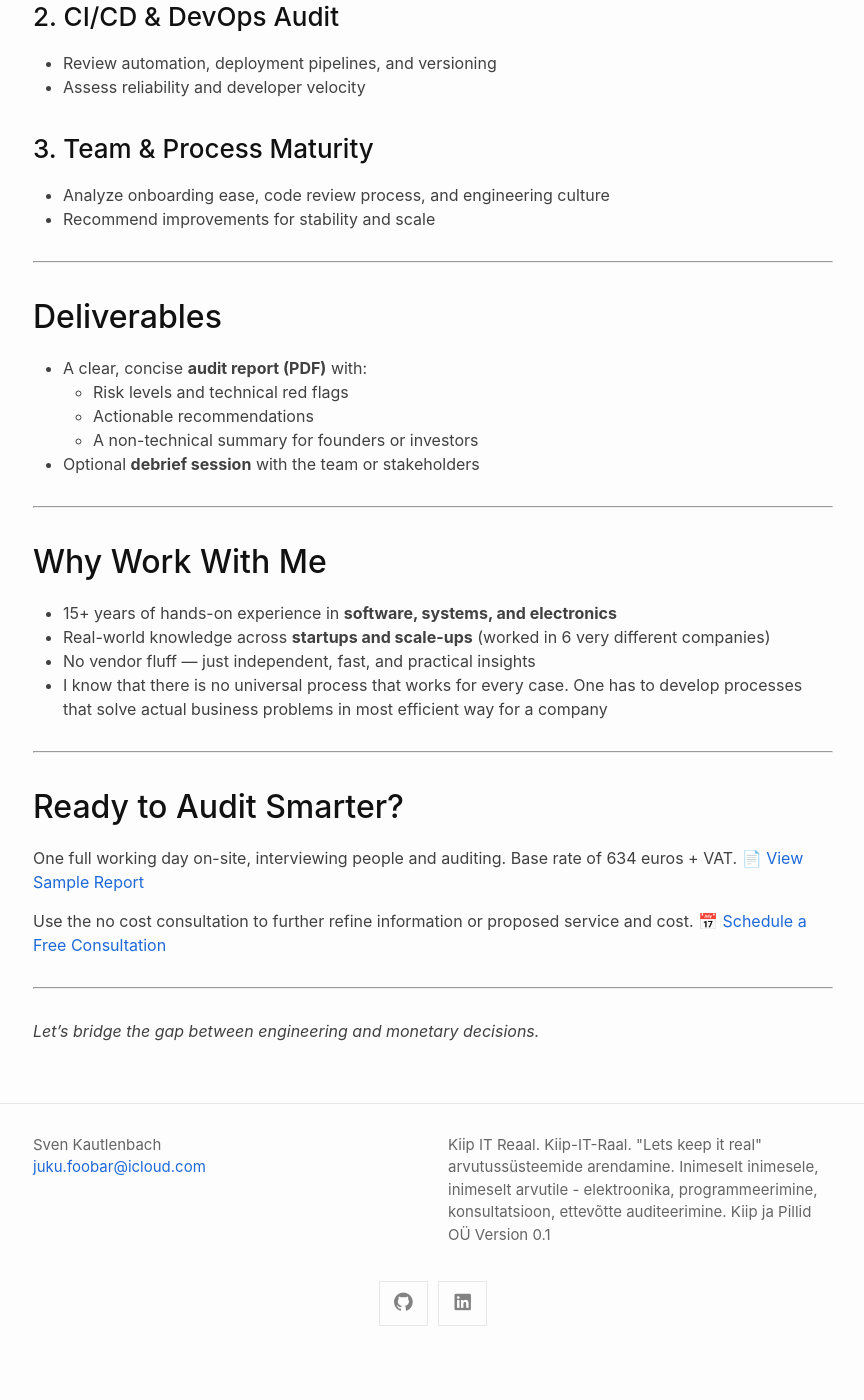
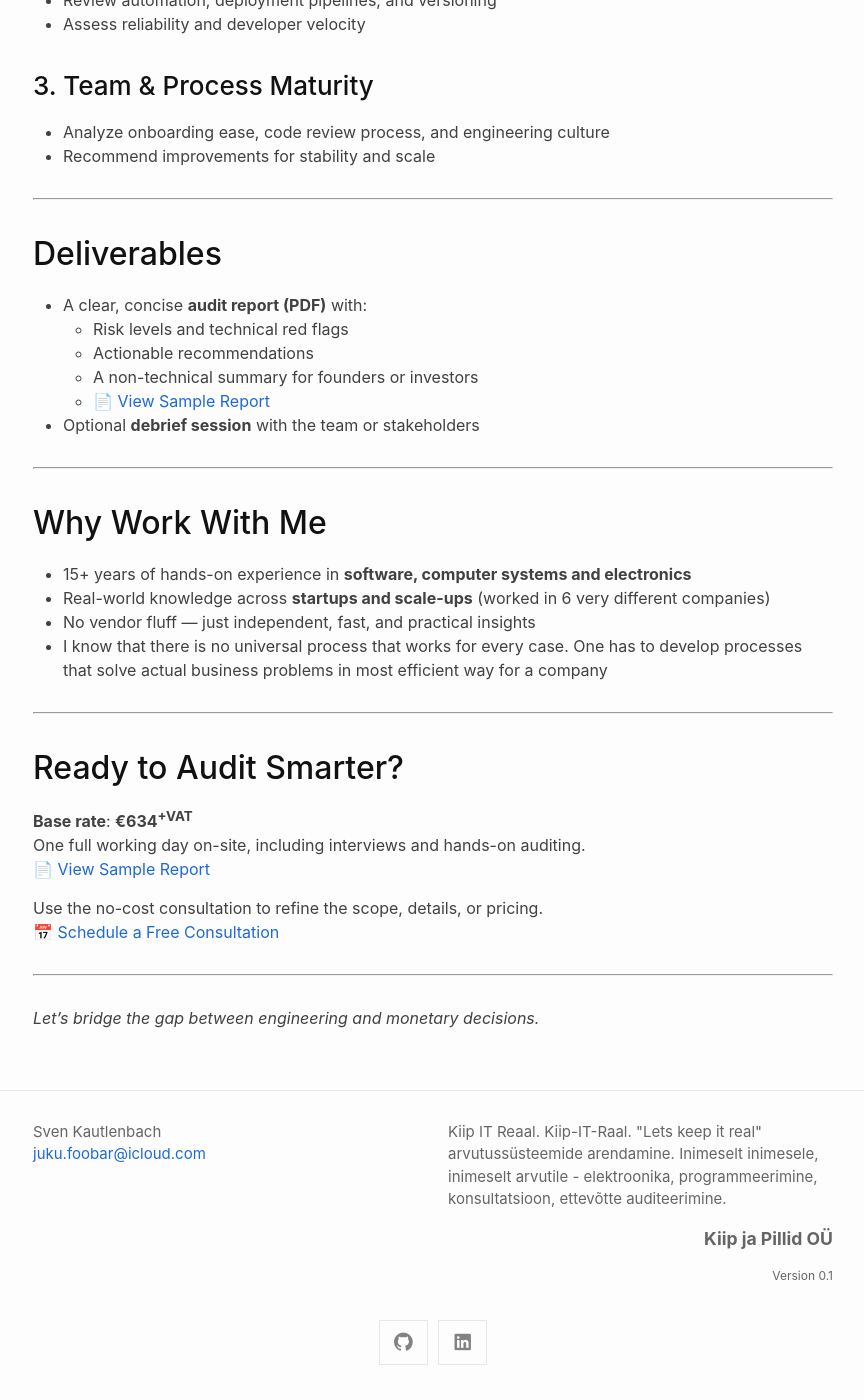
Before and after one commit to kptr-juku/kiip-it-reaal, a Jekyll site: the page built from _posts/2025-06-07-due-dilligence.md, in a window 1280 px wide and 1400 px high, scrolled down 1298 px. Shown: the whole window, without its empty margins (207-1071 px from the left). Built offline with Jekyll 4.4.1, drawn with Linux system fonts in a browser that asks for light colours; before the commit the page ends 2659 px from its top, so only the background shows below that; some of the changed text lies outside the part shown.

Commit message:
Due dilligence little details. Company and versioning in the footer.

```diff
--- a/_config.yml
+++ b/_config.yml
@@ -8,14 +8,12 @@ author:
 #
 # The `>` after `description:` means to ignore line-breaks until next key. If
 #   you wish to omit the line-break after the end of text, use `>-` instead.
-description: >
+description: |
   Kiip IT Reaal. Kiip-IT-Raal. "Lets keep it real" arvutussüsteemide arendamine.
   Inimeselt inimesele, inimeselt arvutile - elektroonika, programmeerimine,
   konsultatsioon, ettevõtte auditeerimine.
 
-  Kiip ja Pillid OÜ
-
-  Version 0.1
+version: "0.1"
 
 
 # Build settings
--- a/_includes/footer.html
+++ b/_includes/footer.html
@@ -20,6 +20,8 @@
       </div>
       <div class="footer-col">
         <p>{{ site.description | escape }}</p>
+		<p style="font-size: 1.1rem; text-align: right; font-weight: bold;">Kiip ja Pillid OÜ</p>
+        <p style="font-size: 0.75rem; color: #666; text-align: right;">Version {{ site.version }}</p>
       </div>
     </div>
 
--- a/_posts/2025-06-07-due-dilligence.md
+++ b/_posts/2025-06-07-due-dilligence.md
@@ -62,13 +59,14 @@ Invest Confidently. Build Resiliently.
   - Risk levels and technical red flags
   - Actionable recommendations
   - A non-technical summary for founders or investors
+  - [📄 View Sample Report]({{ site.baseurl }}/sample-audit-report/)
 - Optional **debrief session** with the team or stakeholders
 
 ---
 
 ## Why Work With Me
 
-- 15+ years of hands-on experience in **software, systems, and electronics**
+- 15+ years of hands-on experience in **software, computer systems and electronics**
 - Real-world knowledge across **startups and scale-ups** (worked in 6 very different companies)
 - No vendor fluff — just independent, fast, and practical insights
 - I know that there is no universal process that works for every case. One has to develop processes that solve actual business problems in most efficient way for a company
@@ -77,12 +75,12 @@ Invest Confidently. Build Resiliently.
 
 ## Ready to Audit Smarter?
 
-One full working day on-site, interviewing people and auditing.
-Base rate of 634 euros + VAT.
+**Base rate**: **€634<sup>+VAT</sup>**\
+One full working day on-site, including interviews and hands-on auditing.\
 [📄 View Sample Report]({{ site.baseurl }}/sample-audit-report/)
 
-Use the no cost consultation to further refine information or proposed service and cost.
-[📅 Schedule a Free Consultation](#)
+Use the no-cost consultation to refine the scope, details, or pricing.\
+[📅 Schedule a Free Consultation](mailto:juku.foobar@icloud.com)
 
 ---
 
```
Also changed, not shown: other parts of _posts/2025-06-07-due-dilligence.md (+0 -3 lines), sample-audit-report-v01.md (+3 -1 lines).
